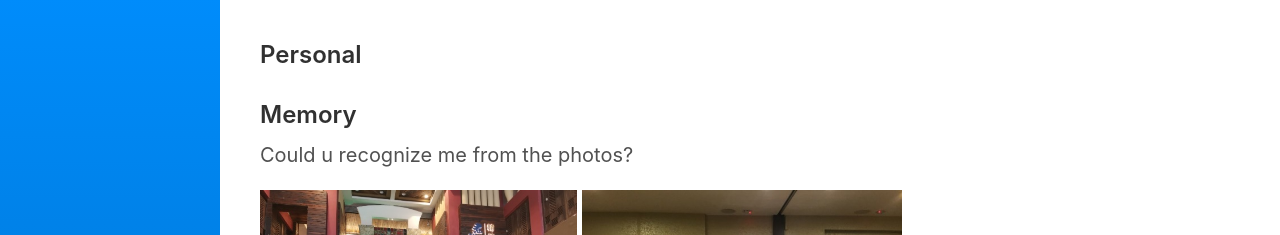
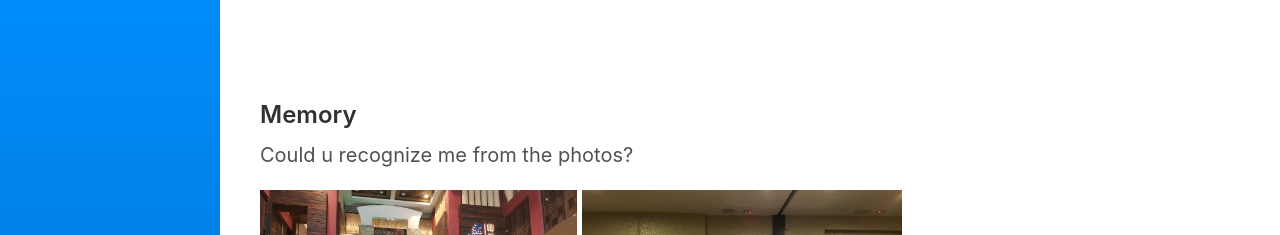
Before and after one commit to csyhquan/csyhquan.github.io, a Jekyll site: the page built from category/e_personal.md, in a window 1280 px wide. Shown: the top 235 px of the page. Built offline with Jekyll 4.4.1, drawn with Linux system fonts in a browser that asks for light colours.

Commit message:
Update e_personal.md

```diff
--- a/category/e_personal.md
+++ b/category/e_personal.md
@@ -1,6 +1,6 @@
 ---
 layout: category
-title: Personal
+title: <font color="#fff",size="1">Personal</font>
 ---
 <h4>Memory</h4>
 <p>Could u recognize me from the photos?</p>
```
